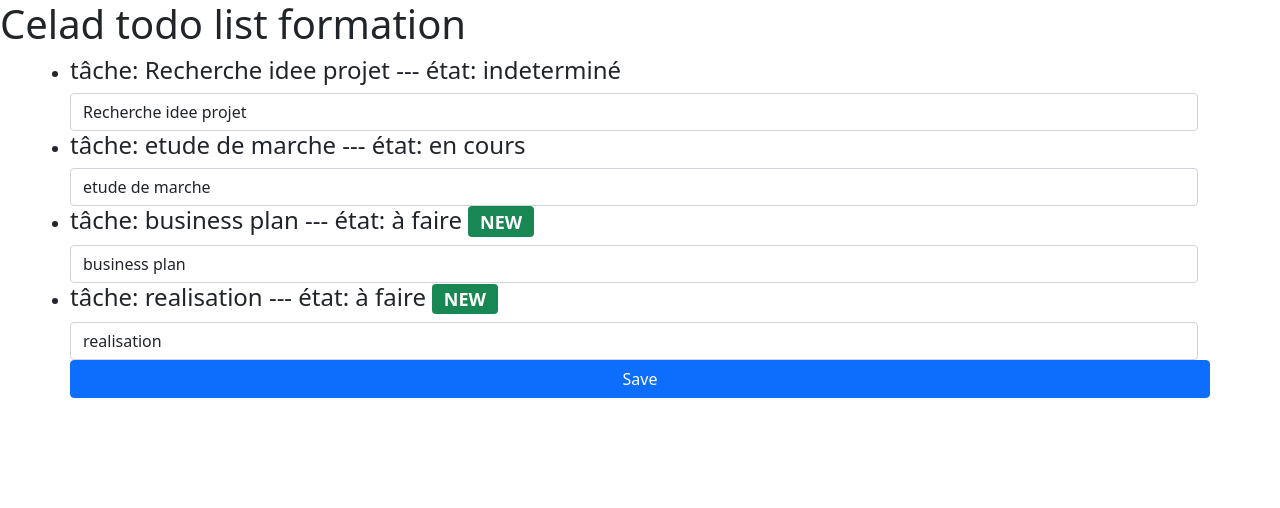
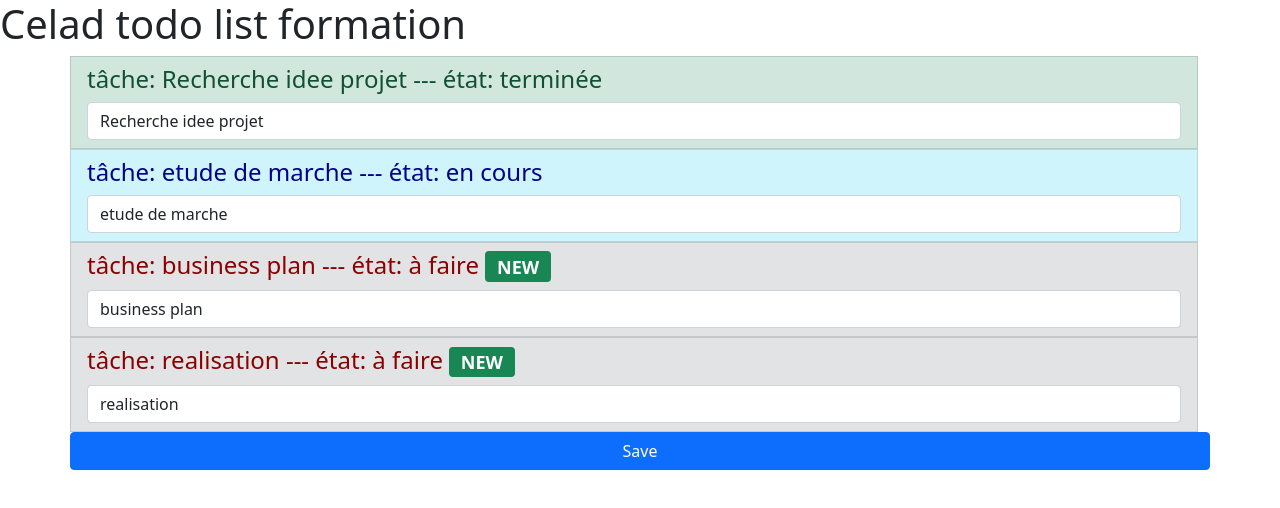
Before and after one commit to maaash/celadtodo, an Angular app: page / in a window 1280 px wide. Shown: the top 508 px of the page. Built offline with nearby package versions, Linux system fonts and the light colour scheme.

Commit message:
directives attributs

```diff
--- a/src/app/tache/tache.component.html
+++ b/src/app/tache/tache.component.html
@@ -1,5 +1,11 @@
-<li class="item-list">
-  <h4>tâche: {{nameTache}} --- état: {{getEtat()}}
+<li class="list-group-item"
+[ngClass]="{
+  'list-group-item-secondary': etatTache=='afaire',
+  'list-group-item-info': etatTache=='encours',
+  'list-group-item-success': etatTache=='terminee'
+}">
+  <h4 [ngStyle]='{color: getCouleurEtat()}'>
+    tâche: {{nameTache}} --- état: {{getEtat()}}
     <span *ngIf="etatTache=='afaire'" class="badge bg-success"> NEW </span>
   </h4>
   <input type="text" class="form-control" [(ngModel)]="nameTache">
--- a/src/app/tache/tache.component.ts
+++ b/src/app/tache/tache.component.ts
@@ -27,8 +27,16 @@ export class TacheComponent implements OnInit {
     switch (this.etatTache){
       case "afaire": return "à faire"
       case "encours": return "en cours"
-      case "termine": return "terminée"
+      case "terminee": return "terminée"
       default : return "indeterminé"
+    }
+  }
+  getCouleurEtat(): string{
+    switch (this.etatTache){
+      case "afaire": return "darkred"
+      case "encours": return "darkblue"
+      case "terminee": return "darkyellow"
+      default : return "white"
     }
   }
 
```
